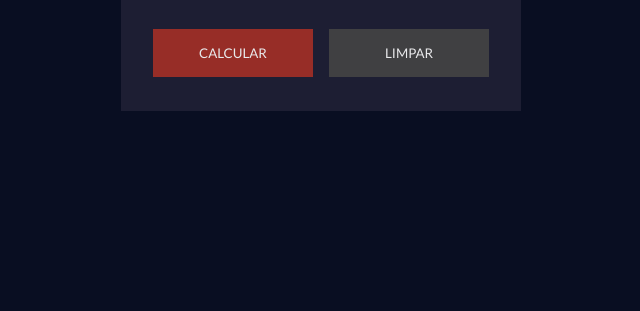
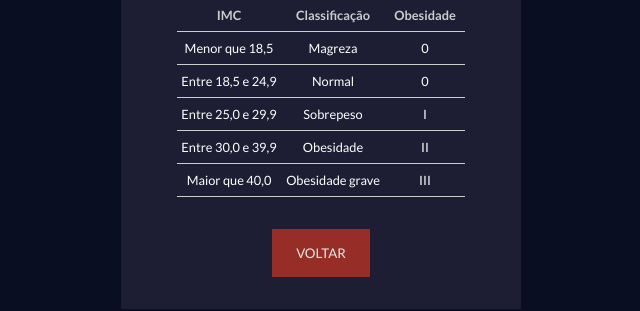
Before and after one commit to SophiAoAmaral/Calculadora-IMC, a plain HTML site: page index.html in a window 1280 px wide. Shown: the part 489-800 px from the top of the page, without its empty margins (319-959 px from the left). Drawn offline with Linux system fonts and the light colour scheme.

Commit message:
selecionando os elementos e criando a tabela

```diff
--- a/index.html
+++ b/index.html
@@ -42,7 +42,7 @@
           </div>
         </form>
       </div>
-      <div id="result-container" class="hide">
+      <div id="result-container" >
         <p id="imc-number">Seu IMC: <span></span></p>
         <p id="imc-info">Situação atual: <span></span></p>
         <h3>Confira as classificações</h3>
--- a/js/script.js
+++ b/js/script.js
@@ -0,0 +1,81 @@
+// IMC DATA
+const data = [
+  {
+    min: 0,
+    max: 18.4,
+    classification: "Menor que 18,5",
+    info: "Magreza",
+    obesity: "0",
+  },
+  {
+    min: 18.5,
+    max: 24.9,
+    classification: "Entre 18,5 e 24,9",
+    info: "Normal",
+    obesity: "0",
+  },
+  {
+    min: 25,
+    max: 29.9,
+    classification: "Entre 25,0 e 29,9",
+    info: "Sobrepeso",
+    obesity: "I",
+  },
+  {
+    min: 30,
+    max: 39.9,
+    classification: "Entre 30,0 e 39,9",
+    info: "Obesidade",
+    obesity: "II",
+  },
+  {
+    min: 40,
+    max: 99,
+    classification: "Maior que 40,0",
+    info: "Obesidade grave",
+    obesity: "III",
+  },
+];
+
+//seleçaõ dos elementos
+
+const imcTable = document.querySelector("#imc-table")
+
+const heightInput = document.querySelector("#height")// input que vai informar a altura
+const weightInput =document.querySelector("#weight")//input que vai dar o valor do peso
+const calxBtn = document.querySelector("#calc-btn")//botao que calcula
+
+const clearBtn = document.querySelector("#clear-btn")//botao que limpa
+
+
+
+//funcoes
+function createTable(data){
+    data.forEach((item) => {//criando um loop
+        const div = document.createElement("div")//criando uma div
+        div.classList.add("table-data")//dando uma class p ela
+
+        const classification = document.createElement("p")//criando um elemento p com o mesmo"nome" do data q passa os dados
+        classification.innerText = item.classification //colocando o texto que esta dentro do array de data
+
+        const info = document.createElement("p")//criando um elemento p com o mesmo"nome" do data q passa os dados
+        info.innerText = item.info//colocando o texto que esta dentro do array de data
+
+        const obesity = document.createElement("p")//criando um elemento p com o mesmo"nome" do data q passa os dados
+        obesity.innerText = item.obesity//colocando o texto que esta dentro do array de data
+
+        div.appendChild(classification)//colocando os elementso criados dentro da div criada
+        div.appendChild(info)
+        div.appendChild(obesity)
+
+        imcTable.appendChild(div)//colocando a div dentro da div q recebeu oo nome de IMCtable
+    });
+}
+
+
+
+//inicialização
+createTable(data)
+
+
+//eventos
```
